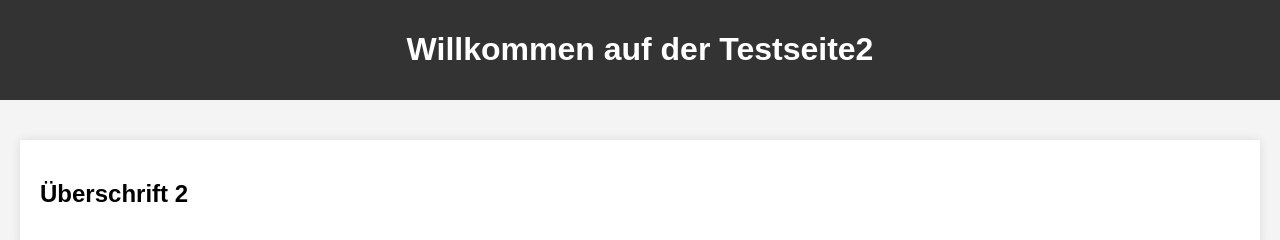
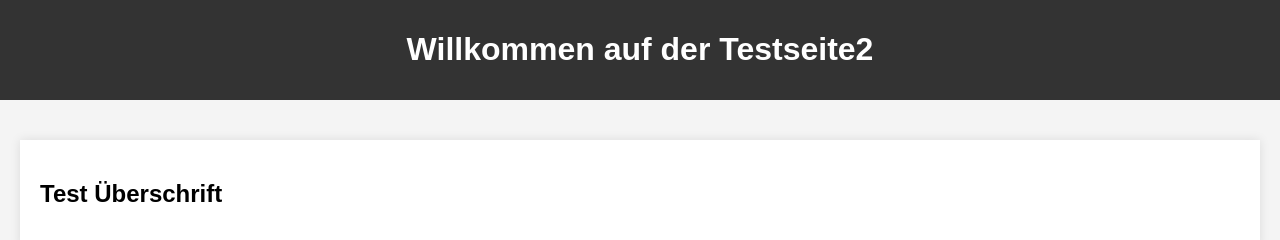
Before and after one commit to dfahrni/gruppenarbeit1, a plain HTML site: page index.html in a window 1280 px wide. Drawn offline with Linux system fonts and the light colour scheme.

Commit message:
Changed index.html

```diff
--- a/index.html
+++ b/index.html
@@ -43,5 +43,5 @@
 </header>
 <main>
     <div class="content">
-        <h2>Überschrift 2</h2>
+        <h2>Test Überschrift</h2>
         <p
```
